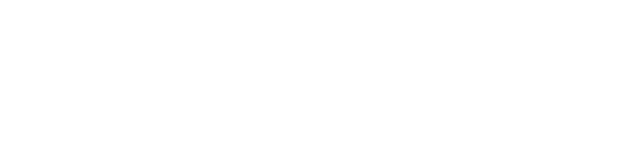
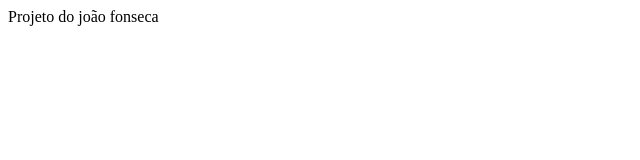
Before and after one commit to RicardoMachadoBurg/meu-site, a plain HTML site: page index.html in a window 1280 px wide. Shown: the whole page, without its empty margins (0-640 px from the left). Drawn offline with Linux system fonts and the light colour scheme.

Commit message:
titulo da pagina

```diff
--- a/index.html
+++ b/index.html
@@ -1,3 +1,4 @@
 <html>
 <head></head>
+<body>Projeto do joão fonseca</body>
 </html>
```
